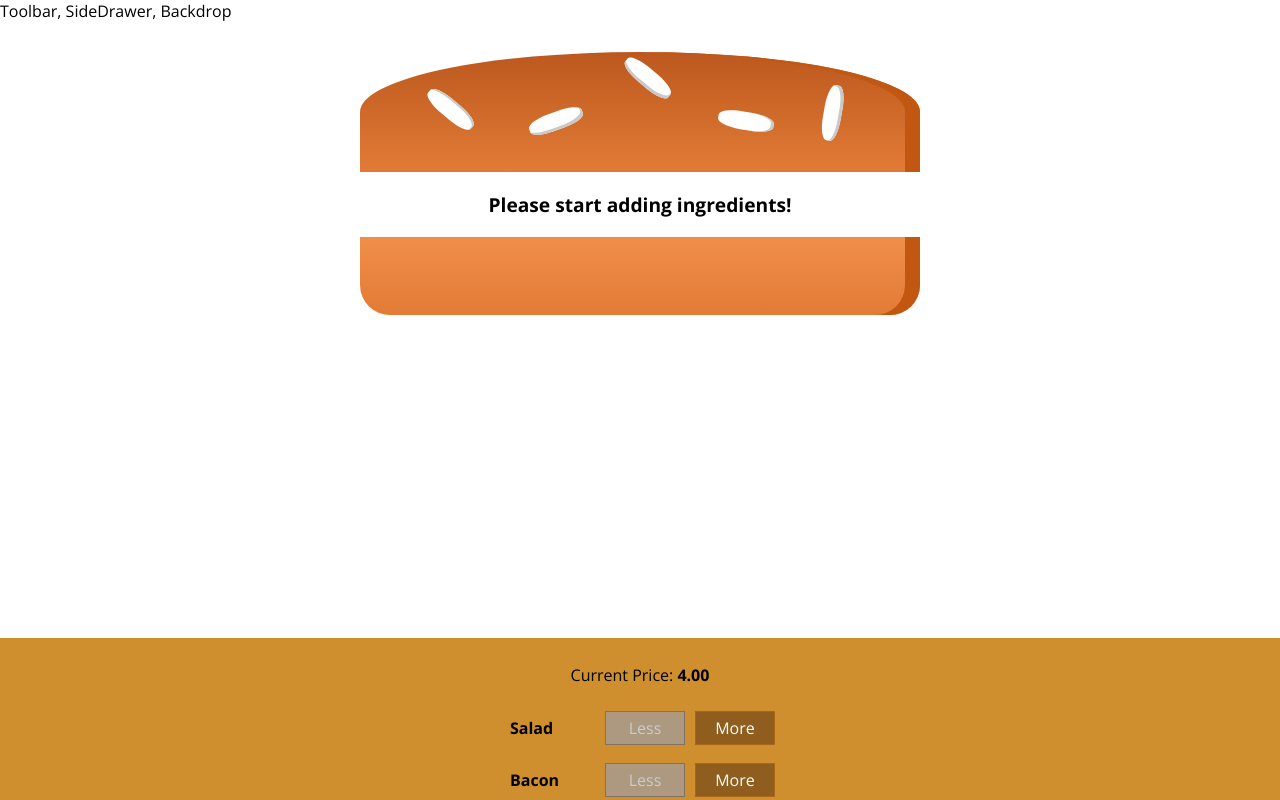
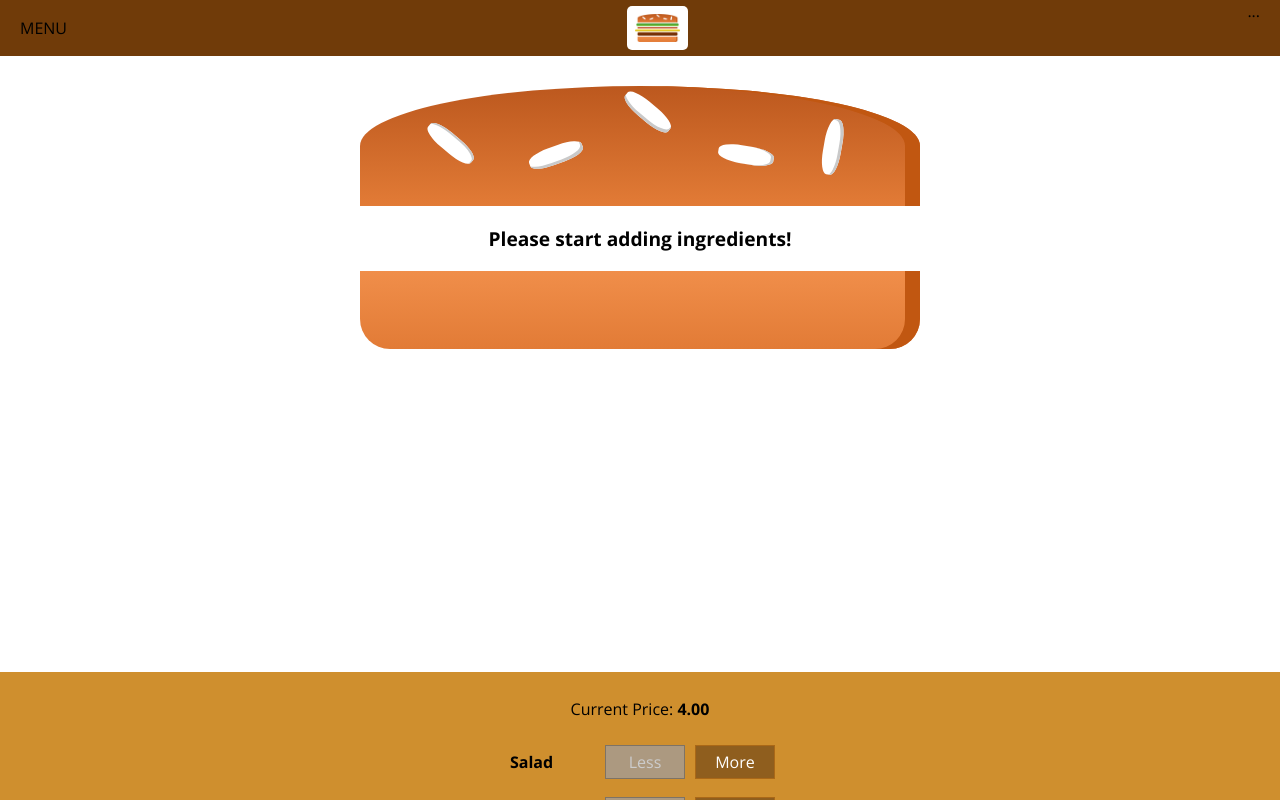
Before and after one commit to SylarAtomic/react-complete-guide-burger-builder, a React app: page / in a window 1280 px wide. Shown: the top 800 px of the page. Built offline with nearby package versions, Linux system fonts and the light colour scheme.

Commit message:
Completed Lesson 174 - Using a Logo in our Application
Lesson 174 completed
+ Added logo
+ Added logo.js file to handle styling and positioning of the logo
+ Added navigationItems to be used in another lesson

```diff
--- a/src/components/Layout/Layout.js
+++ b/src/components/Layout/Layout.js
@@ -2,10 +2,11 @@
 
 import Aux from "../../hoc/Aux_File";
 import classes from "./Layout.css";
+import Toolbar from "../Navigation/Toolbar/Toolbar";
 
 const layout = props => (
   <Aux>
-    <div>Toolbar, SideDrawer, Backdrop</div>
+    <Toolbar />
     <main className={classes.Content}>{props.children}</main>
   </Aux>
 );
--- a/src/components/Layout/layout.css
+++ b/src/components/Layout/layout.css
@@ -1,3 +1,3 @@
 .Content {
-  margin-top: 16px;
+  margin-top: 72px;
 }
--- /dev/null
+++ b/src/components/Logo/Logo.css
@@ -0,0 +1,11 @@
+.Logo {
+  background-color: white;
+  padding: 8px;
+  height: 80%;
+  box-sizing: border-box;
+  border-radius: 5px;
+}
+
+.Logo img {
+  height: 100%;
+}
--- /dev/null
+++ b/src/components/Logo/Logo.js
@@ -0,0 +1,12 @@
+import React from "react";
+
+import burgerLogo from "../../assets/images/burger-logo.png";
+import classes from "./Logo.css";
+
+const logo = props => (
+  <div className={classes.Logo}>
+    <img src={burgerLogo} alt="MyBurger" />
+  </div>
+);
+
+export default logo;
--- /dev/null
+++ b/src/components/Navigation/Toolbar/Toolbar.css
@@ -0,0 +1,18 @@
+.Toolbar {
+  height: 56px;
+  width: 100%;
+  position: fixed;
+  top: 0;
+  left: 0;
+  background-color: #703b09;
+  display: flex;
+  justify-content: space-between;
+  align-items: center;
+  padding: 0 20px;
+  box-sizing: border-box;
+  z-index: 90;
+}
+
+.Toolbar nav {
+  height: 100%;
+}
--- /dev/null
+++ b/src/components/Navigation/Toolbar/Toolbar.js
@@ -0,0 +1,14 @@
+import React from "react";
+
+import classes from "./Toolbar.css";
+import Logo from "../../Logo/Logo";
+
+const toolbar = props => (
+  <header className={classes.Toolbar}>
+    <div>MENU</div>
+    <Logo />
+    <nav>...</nav>
+  </header>
+);
+
+export default toolbar;
```
Also changed, not shown: src/assets/images/burger-logo.png (added), src/components/Navigation/NavigationItems/NavigationItems.js (added).
